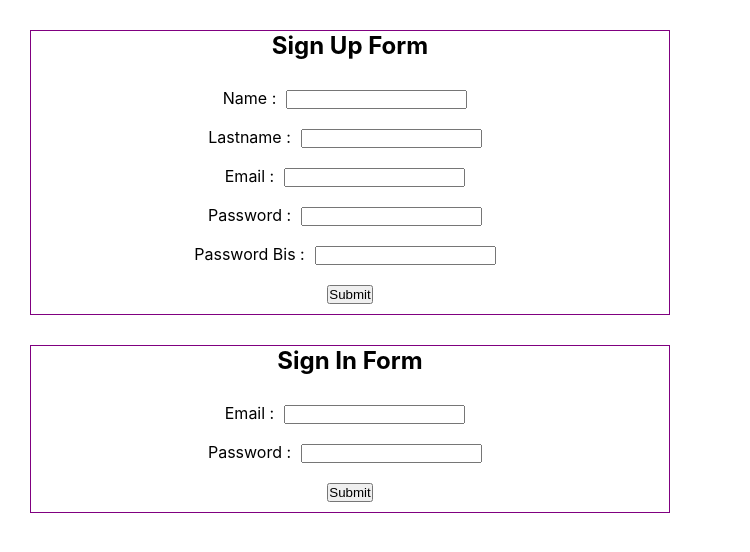
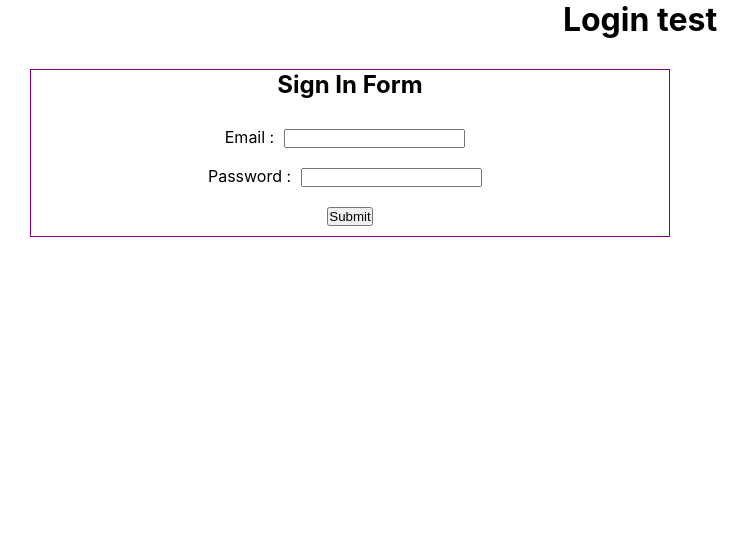
Before and after one commit to magb7/react-redux, a React (Create React App) app: page / in a window 1280 px wide. Shown: the top 552 px of the page, without its empty margins (0-750 px from the left). Built offline with nearby package versions, Linux system fonts and the light colour scheme.

Commit message:
implement react-router and routes

```diff
--- a/src/App.js
+++ b/src/App.js
@@ -1,14 +1,21 @@
 import React, { Component } from "react";
+import { Route, Switch } from "react-router-dom";
 import "./App.css";
 import SignUp from "./components/SignUp";
 import SignIn from "./components/SignIn";
+import Profile from "./components/Profile";
 
 class App extends Component {
   render() {
     return (
       <div className="App">
-        <SignUp />
-        <SignIn />
+        <h1>Login test</h1>
+        <Switch>
+          <Route exact path="/" component={SignIn} />
+          <Route path="/signin" component={SignIn} />
+          <Route path="/signup" component={SignUp} />
+          <Route path="/profile" component={Profile} />
+        </Switch>
       </div>
     );
   }
```
